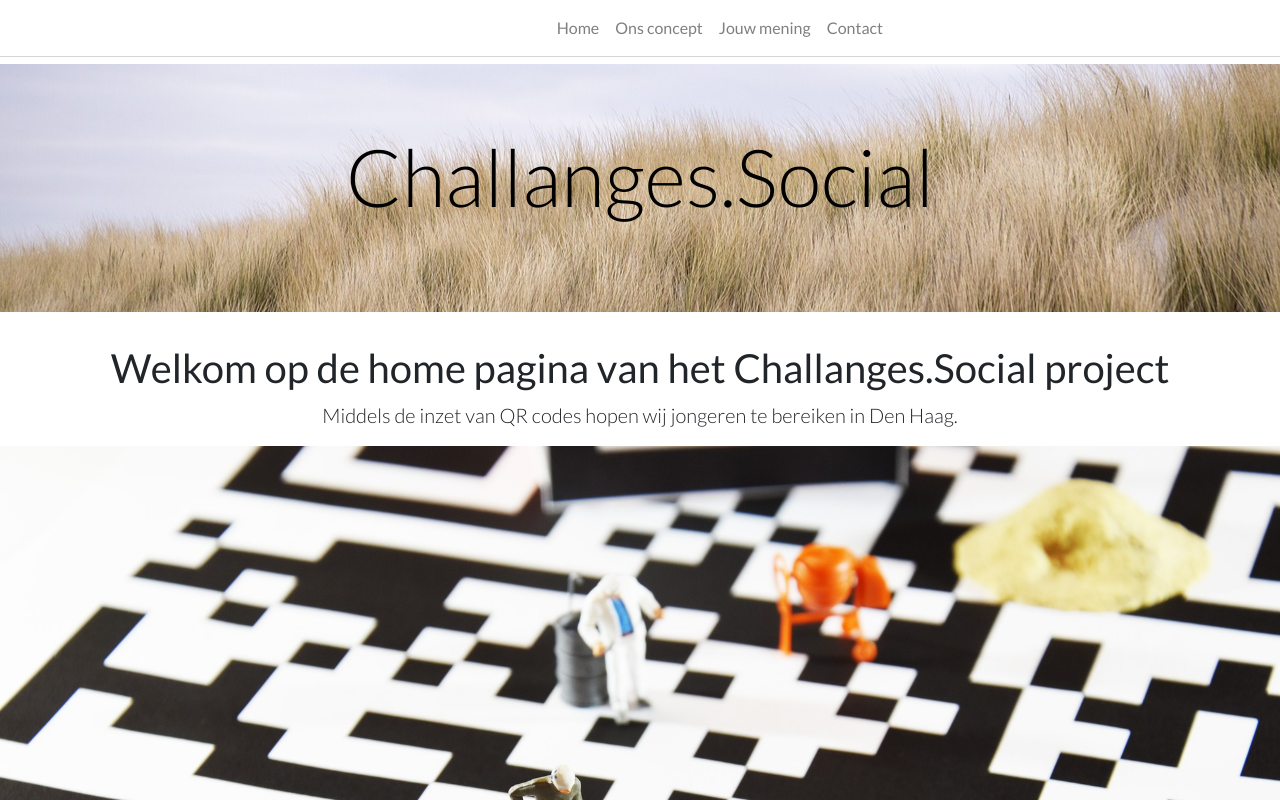
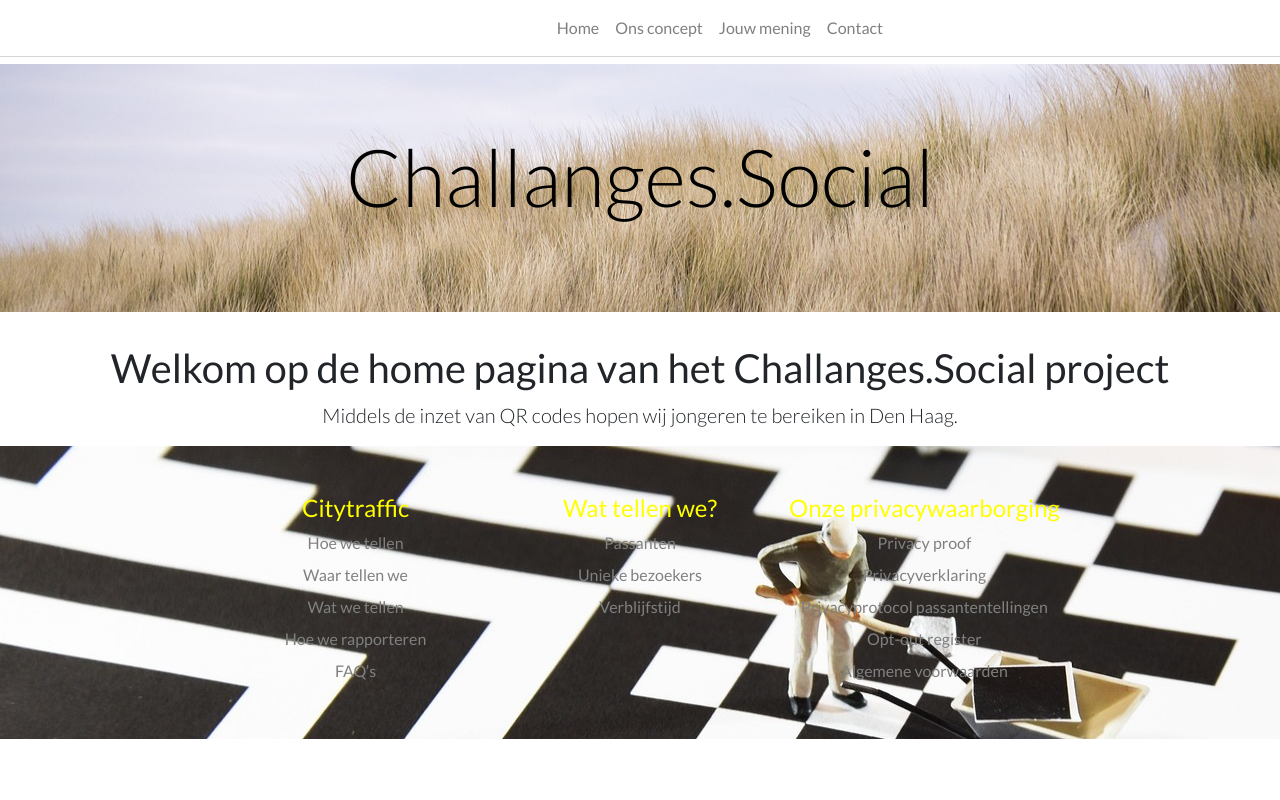
Before and after one commit to floristevito/EPA2112_Societal_Challenge_Code, a Vue app in the folder app/client/: page /#/ in a window 1280 px wide. Shown: the top 800 px of the page. Built offline with nearby package versions, Linux system fonts and the light colour scheme.

Commit message:
Revert "Revert "Footer""
This reverts commit 2233861d2329e5f4986ae6a5d324209845b04a87.

```diff
--- a/app/client/src/App.vue
+++ b/app/client/src/App.vue
@@ -4,18 +4,21 @@
     <!-- <div class="row no-gutters mb-5"></div> -->
     <div class="row no-gutters mb-3"></div>
     <Router></Router>
+    <Footer></Footer>
   </div>
 </template>
 
 <script>
 import Router from './components/Router.vue'
 import Menu from './components/Menu.vue'
+import Footer from './components/Footer.vue'
 
 export default {
   name: 'App',
   components: {
     Router,
-    Menu
+    Menu,
+    Footer
   },
 }
 </script>
--- /dev/null
+++ b/app/client/src/components/Footer.vue
@@ -0,0 +1,79 @@
+<template>
+<div class="base">
+    <div  id ="footer" class="row no-gutters pt-5 pb-5">
+                    <div class="col-0 col-lg-2"></div>
+                    <div class="row no-gutters col-12 col-lg-8">
+
+                            <div class="col-12 col-md-4">
+                                <div class="row no-gutters">
+                                    <div class="col-1 col-md-0"></div>
+                                    <div class= "col-10 col-md-12 text-center" id="subfooter1">
+                                    <h1>Citytraffic</h1>
+                                    <li class = "footer_li"><a href="https://www.citytraffic.nl/hoe-we-tellen/">Hoe we tellen</a></li>
+                                    <li class = "footer_li"><a href="https://www.citytraffic.nl/waar-tellen-we/">Waar tellen we</a></li>
+                                    <li class = "footer_li"><a href="https://www.citytraffic.nl/wat-tellen-we/">Wat we tellen</a></li>
+                                    <li class = "footer_li"><a href="https://www.citytraffic.nl/hoe-rapporteren-we/">Hoe we rapporteren</a></li>
+                                    <li class = "footer_li"><a href="https://www.citytraffic.nl/faqs-over-de-nieuwe-citytraffic-portal/">FAQ’s</a></li>
+                                    </div>
+                                    <div class="col-1 col-md-0"></div>
+                                </div>
+                            </div>
+
+                            <div class="col-12 col-md-4">
+                                <div class="row no-gutters">
+                                    <div class="col-1 col-md-0"></div>
+                                    <div class= "col-10 col-md-12 text-center" id = "subfooter2">
+                                    <h1>Wat tellen we?</h1>
+                                    <li class = "footer_li"><a href="https://www.citytraffic.nl/wat-tellen-we/#passanten" data-et-has-event-already="true">Passanten</a></li>
+                                    <li class = "footer_li"><a href="https://www.citytraffic.nl/wat-tellen-we/#unieke-bezoekers" data-et-has-event-already="true">Unieke bezoekers</a></li>
+                                    <li class = "footer_li"><a href="https://www.citytraffic.nl/wat-tellen-we/#verblijfstijd" data-et-has-event-already="true">Verblijfstijd</a></li>
+                                    </div>
+                                    <div class="col-1 col-md-0"></div>
+                                </div>
+                            </div>
+
+                            <div class="col-12 col-md-4">
+                                <div class="row no-gutters">
+                                    <div class="col-1 col-md-0"></div>
+                                    <div class= "col-10 col-md-12 text-center" id = "subfooter3">
+                                    <h1>Onze privacywaarborging</h1>
+                                    <li class = "footer_li"><a href="https://www.citytraffic.nl/privacy-proof/">Privacy proof</a></li>
+                                    <li class = "footer_li"><a href="https://www.citytraffic.nl/wp-content/uploads/2018-04-10-Privacybeleid-Bureau-RMC.pdf">Privacyverklaring</a></li>
+                                    <li class = "footer_li"><a href="https://www.citytraffic.nl/wp-content/uploads/2020-02-06-Aanvullend-privacybeleid-Bureau-RMC-mbt-passantentellingen.pdf">Privacyprotocol passantentellingen</a></li>
+                                    <li class = "footer_li"><a href="https://www.citytraffic.nl/opt-out-register/">Opt-out register</a></li>
+                                    <li class = "footer_li"><a href="https://www.citytraffic.nl/wp-content/uploads/2020-Algemene-voorwaarden-Bureau-RMC.pdf">Algemene voorwaarden</a></li>
+                                    </div>
+                                    <div class="col-1 col-md-0"></div>
+                                </div>
+                            </div>
+                        </div>
+                        <div class="col-0 col-lg-2"></div>
+                    </div>
+
+</div>
+
+</template>
+
+<script>
+export default {
+
+}
+</script>
+
+<style scoped>
+#footer{
+    background: url("../assets/home2.jpg");
+
+}
+
+h1 {
+    color:yellow;
+    font-size: 1.5em;
+}
+
+.footer_li {
+    list-style-type: none;
+    margin: 0.5em;
+}
+
+</style>
--- a/app/client/src/components/HomePage.vue
+++ b/app/client/src/components/HomePage.vue
@@ -3,10 +3,6 @@
 <div id="info" class="text-center">
   <h1 class="display-5">Welkom op de home pagina van het Challanges.Social project</h1>
       <p class="lead">Middels de inzet van QR codes hopen wij jongeren te bereiken in Den Haag.</p>
-  <img loading="lazy"
-   src="../assets/home.jpg"
-   alt="" title="qr_home"
-   width="100%" height="50%">
   </div>
 </div>
 </template>
```
Also changed, not shown: app/client/src/assets/home2.jpg (added).
